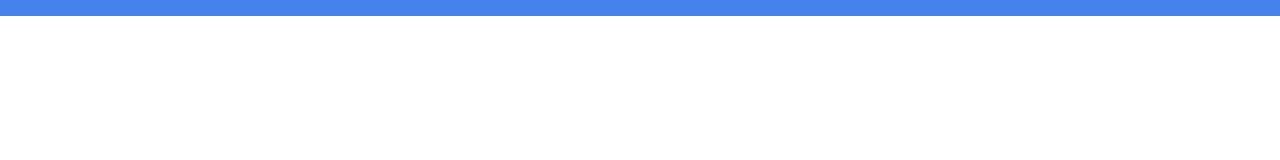
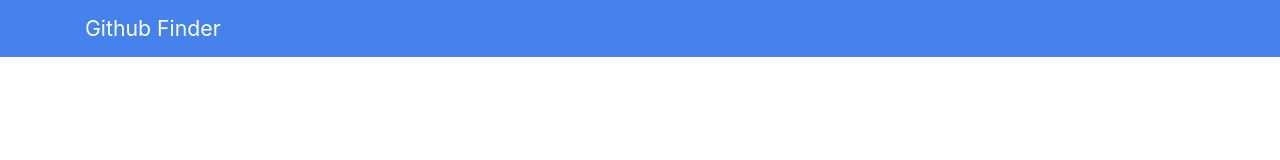
Before and after one commit to Djones917/githubFinder-2019, a plain HTML site: page index.html in a window 1280 px wide. Drawn offline with nearby package versions, Linux system fonts and the light colour scheme.

Commit message:
navbar complete

```diff
--- a/index.html
+++ b/index.html
@@ -12,7 +12,7 @@
 
     <nav class="navbar navbar-dark bg-primary mb-3">
         <div class="container">
-
+          <a href="#" class="navbar-brand">Github Finder</a>
         </div> <!-- End of container in navbar -->
     </nav> <!-- End of navbar -->
 
```
